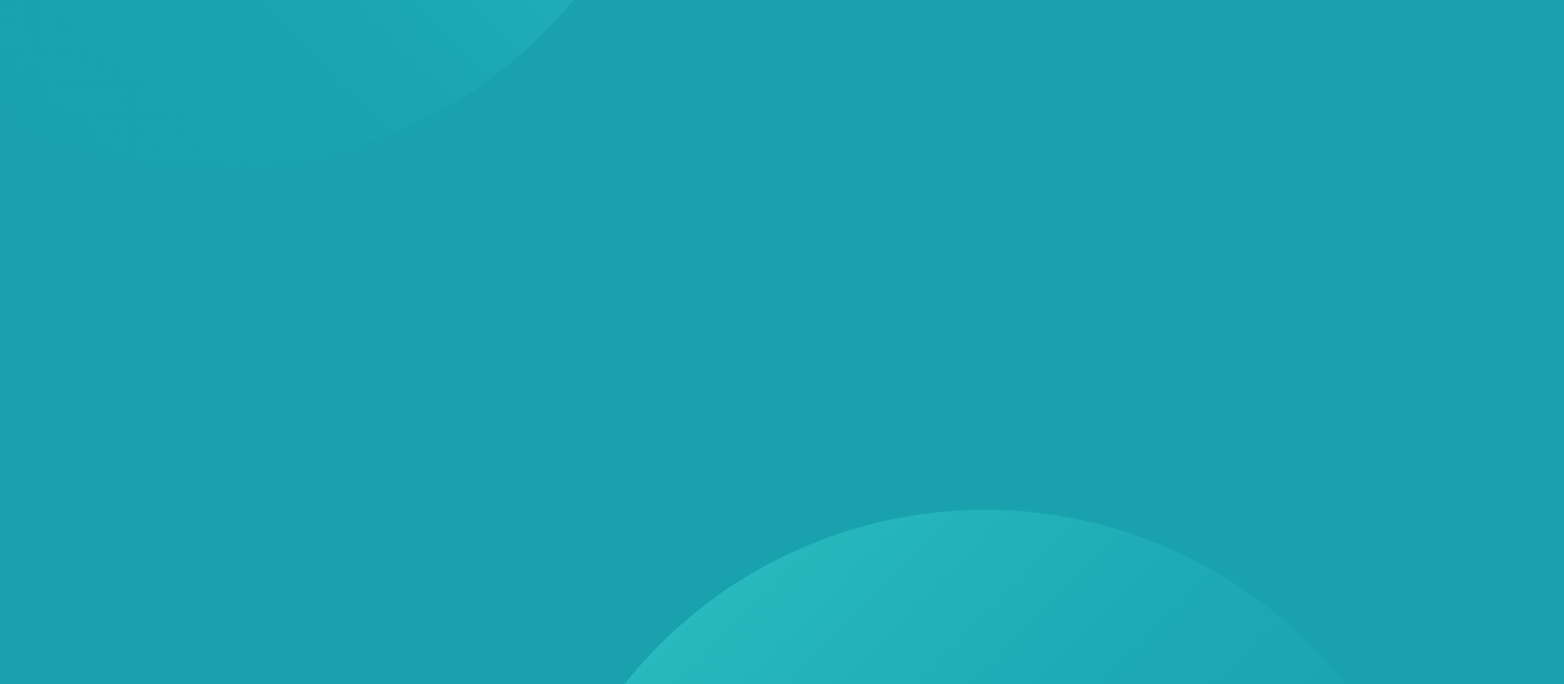
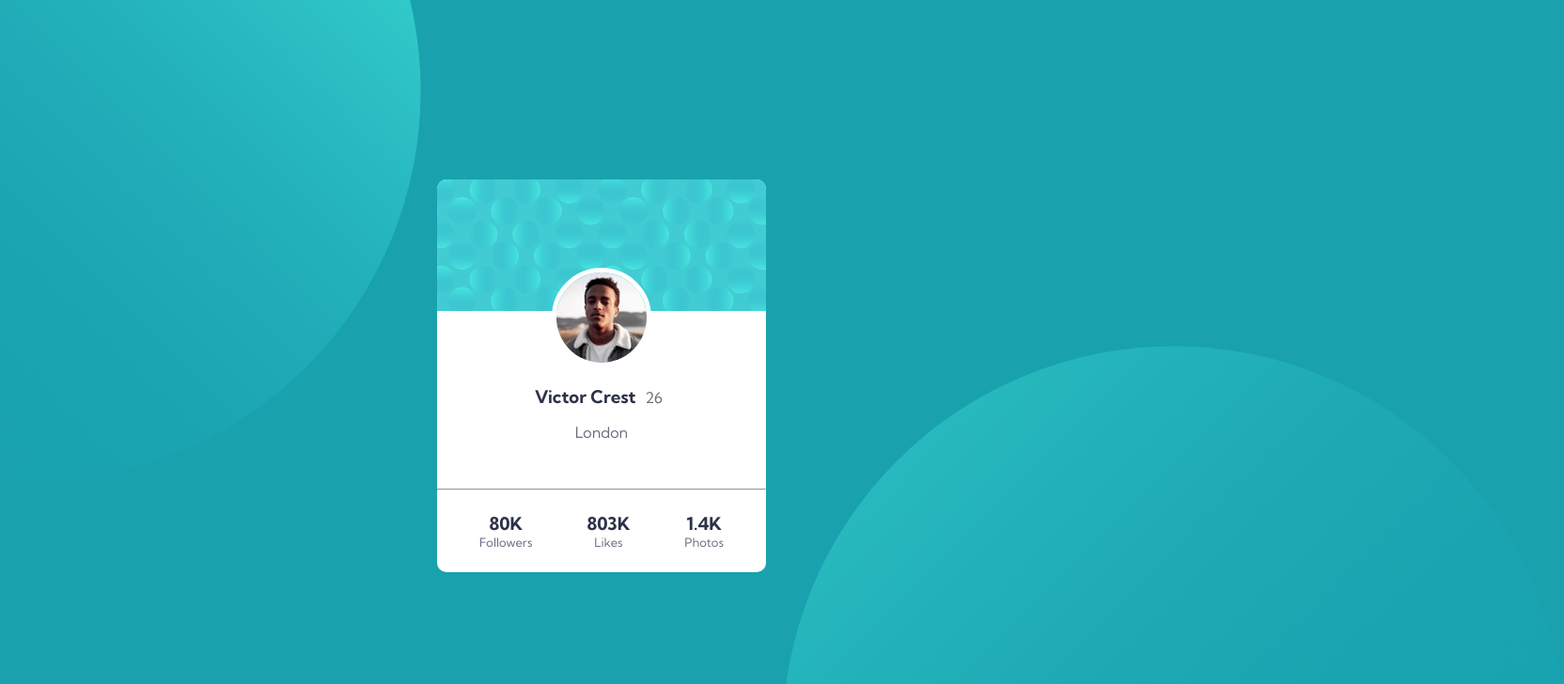
Before and after one commit to exotic584/profile, a plain HTML site: page profile-card-component-main/index.html in a window 1280 px wide. Shown: the top 728 px of the page at 94% size, 1664 px wide, since content can reach past the window. Drawn offline with Linux system fonts and the light colour scheme.

Commit message:
Add files via upload

```diff
--- a/profile-card-component-main/index.html
+++ b/profile-card-component-main/index.html
@@ -8,6 +8,52 @@
 </head>
 <body>
     <img src="images/bg-pattern-top.svg" alt="" class="top">
+    <div class="card">
+      <img src="images/bg-pattern-card.svg" alt="">
+      <div class="center">
+        <div class="profile">
+          <img src="images/image-victor.jpg" alt="">
+          <div class="name">
+            <h3 class="main">
+              Victor Crest
+            </h3>
+            <p>
+              26
+          </p>
+          </div>
+          <p>
+            London
+          </p>
+        </div>
+      </div>
+      <hr>
+    <div class="status">
+      <div class="head">
+        <h3 class="main">
+          80K
+        </h3>
+        <p>
+          Followers
+        </p>
+      </div>
+      <div class="head">
+        <h3 class="main">
+          803K
+        </h3>
+        <p>
+          Likes
+        </p>
+      </div>
+      <div class="head">
+        <h3 class="main">
+          1.4K
+        </h3>
+        <p>
+          Photos
+        </p>
+      </div>
+    </div>
+    </div>
     <img src="images/bg-pattern-bottom.svg" alt="" class="bottom">
 </body>
 </html>
--- a/profile-card-component-main/style.css
+++ b/profile-card-component-main/style.css
@@ -9,16 +9,78 @@
 body{
     background-color: hsl(185, 75%, 39%);
     min-height: 100vh;
+    display: flex;
+    justify-content: center;
+    align-items: center;
+    overflow: hidden;
+}
+
+body > img {
+    position: absolute;
+    width: 65%;
 }
 
 .top {
-    position: absolute;
-    top: -100%;
-    left: -20%;
+    top: -40%;
+    left: -30%;
 }
 
 .bottom {
-    position: absolute;
-    bottom: -90%;
-    right: -20%;
+    bottom: -50%;
+    right: -30%;
 }
+
+.card {
+    background-color: #fff;
+    border-radius: 10px;
+}
+
+.card > img {
+    border-top-right-radius: 10px;
+    border-top-left-radius: 10px;
+}
+
+.profile > img {
+    border-radius: 50%;
+    border: 5px solid #fff;
+    margin-bottom: 1rem ;
+}
+
+.profile {
+    text-align: center;
+    position: relative;
+    top: -50px;
+}
+
+
+
+h3 {
+    color: hsl(229, 23%, 23%);
+    font-weight: 700;
+}
+
+.name {
+    display: flex;
+    align-items: center;
+    gap: 10px;
+    padding: 0 6.5rem;
+    margin-bottom: 1rem;
+}
+
+p {
+    color: hsl(227, 10%, 46%);
+}
+
+.status {
+    display: flex;
+    justify-content: space-around;
+    padding: 1.5rem 1rem;
+}
+
+.head {
+    text-align: center;
+}
+
+.head > p {
+    font-size: 13px;
+}
```
